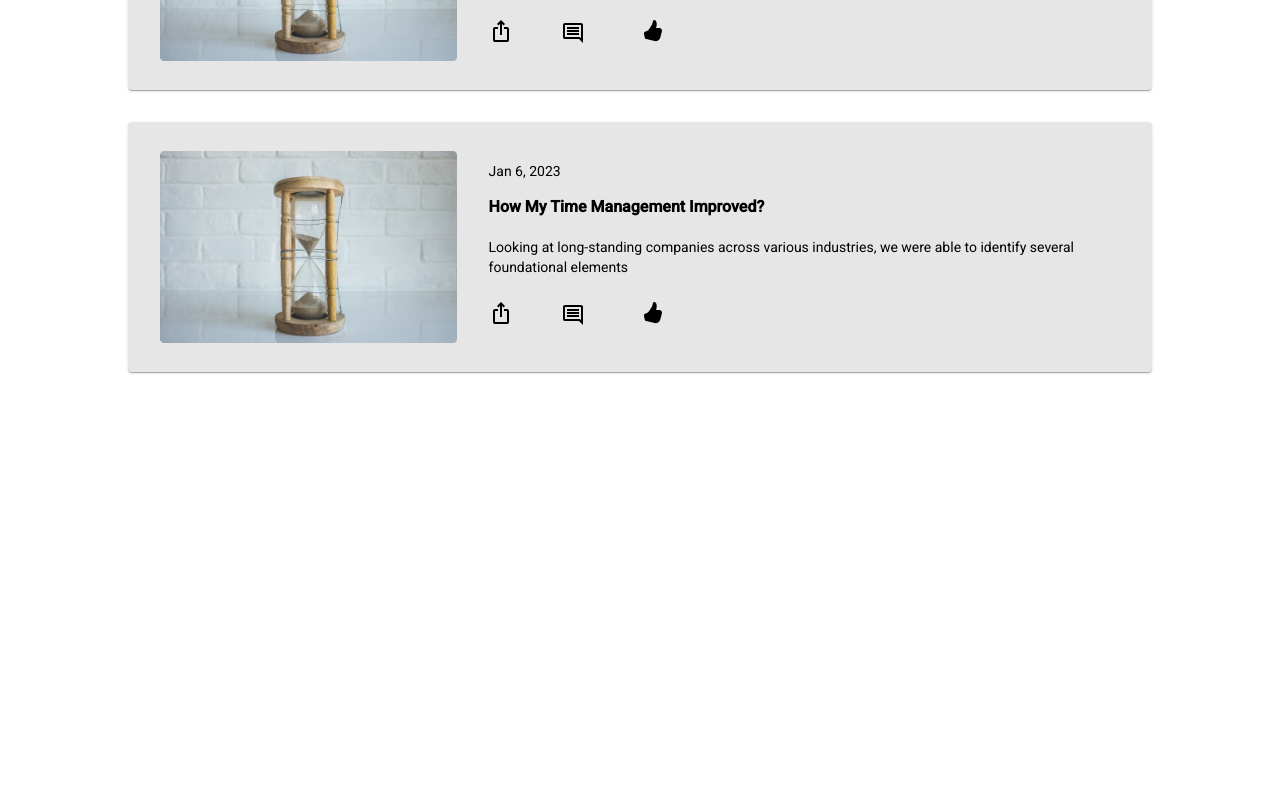
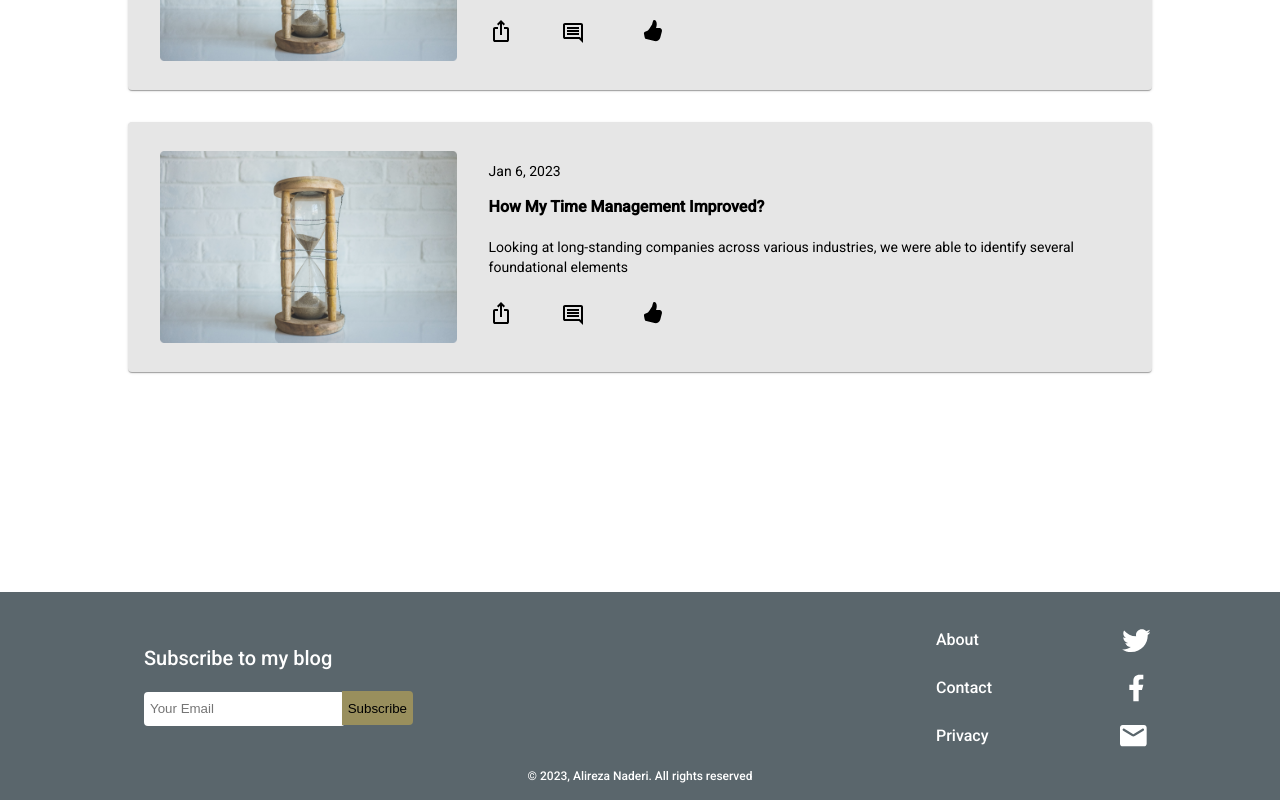
Before and after one commit to hannah68/personal-blog, an Angular app: page / in a window 1280 px wide. Shown: the part 1493-2293 px from the top of the page. Before the commit the page ends 2069 px from the top, so only its background shows below. Built offline with nearby package versions, Linux system fonts and the light colour scheme.

Commit message:
add footer component with styling

```diff
--- a/src/app/app.component.html
+++ b/src/app/app.component.html
@@ -2,3 +2,4 @@
 <app-hero></app-hero>
 <app-feature-stories></app-feature-stories>
 <app-recent-stories></app-recent-stories>
+<app-footer></app-footer>
--- /dev/null
+++ b/src/app/footer/footer.component.css
@@ -0,0 +1,64 @@
+.footer-section{
+    width: 100%;
+    min-height: 12rem;
+    background-color: #5A666C;
+    padding-top: 1rem;
+}
+
+.footer-toolbar{
+    display: block;
+    width: 80vw;
+    margin: 0 auto;
+}
+
+.footer-content{
+    display: flex;
+    justify-content: space-between;
+    align-items: center;
+    gap: 3rem;
+    width: 80vw;
+}
+
+.footer-list{
+    display: flex;
+    justify-content: space-between;
+    gap: 6rem;
+}
+
+.subscribe-btn{
+    background-color: #998F5D;
+}
+
+.footer-copyright{
+    text-align: center;
+    margin: 0;
+    font-size: 12px;
+}
+
+.subscribe-title{
+    margin-bottom: 1rem;
+}
+
+.subscribe-form{
+    position: relative;
+}
+
+.email-input {
+    padding: 4px 6px;
+    height: 26px;
+    width: 100%;
+    border-radius: 4px;
+    outline: none;
+    border: none;
+}
+
+.subscribe-btn{
+    position: absolute;
+    right: -5rem;
+    top: 1px;
+    outline: none;
+    border: none;
+    height: 34px;
+    border-top-right-radius: 4px;
+    border-bottom-right-radius: 4px;
+}
--- /dev/null
+++ b/src/app/footer/footer.component.html
@@ -0,0 +1,28 @@
+<footer class="footer-section">
+    <mat-toolbar color="primary" class="footer-toolbar">
+        <div class="footer-content">
+            <div class="footer-subscription">
+                <h4 class="subscribe-title">Subscribe to my blog</h4>
+                <form class="subscribe-form">
+                    <input type="email" placeholder="Your Email" class="email-input">
+                    <button class="subscribe-btn">
+                        Subscribe
+                    </button>
+                </form>
+            </div>
+            <div class="footer-list">
+                <mat-list class="footer-group1">
+                    <mat-list-item> About</mat-list-item>
+                    <mat-list-item> Contact </mat-list-item>
+                    <mat-list-item> Privacy </mat-list-item>
+                </mat-list>
+                <mat-list class="footer-group2">
+                    <mat-list-item><img src="../../assets/icons/twitter.svg" alt=""></mat-list-item>
+                    <mat-list-item><img src="../../assets/icons/facebook.svg" alt=""> </mat-list-item>
+                    <mat-list-item><img src="../../assets/icons/email.svg" alt=""></mat-list-item>
+                </mat-list>
+            </div>
+        </div>
+        <p class="footer-copyright">© 2023, Alireza Naderi. All rights reserved</p>
+    </mat-toolbar>
+</footer>
--- /dev/null
+++ b/src/app/footer/footer.component.ts
@@ -0,0 +1,15 @@
+import { Component, OnInit, ViewEncapsulation } from '@angular/core';
+
+@Component({
+  selector: 'app-footer',
+  templateUrl: './footer.component.html',
+  styleUrls: ['./footer.component.css']
+})
+export class FooterComponent implements OnInit {
+
+  constructor() { }
+
+  ngOnInit(): void {
+  }
+
+}
```
Also changed, not shown: src/app/app.module.ts (+6 -2 lines), 1 other file (tests, documents, lock files or other folders).
